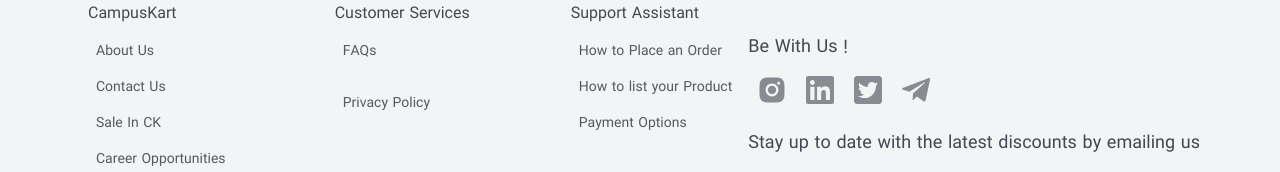
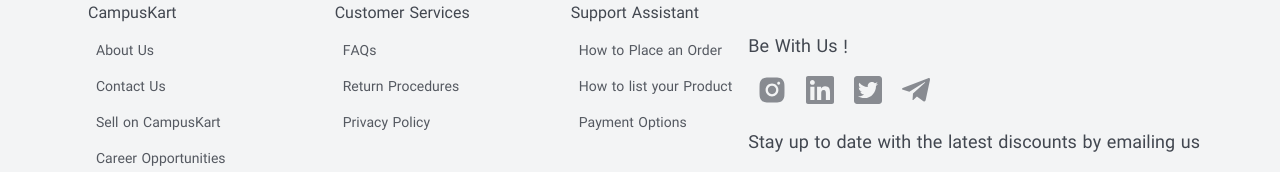
Before and after one commit to Animesh239/hostel_ecom, a Next.js app: page / in a window 1280 px wide. Shown: the part 493-665 px from the top of the page. Built offline with nearby package versions, Linux system fonts and the light colour scheme; no server answers.

Commit message:
Refactor footer links for better user experience

```diff
--- a/mock/footer.js
+++ b/mock/footer.js
@@ -14,7 +14,7 @@ export const footerContent = [
         href: "/blank",
       },
       {
-        text: "Sale In CK",
+        text: "Sell on CampusKart",
         href: "/blank",
       },
       {
@@ -31,7 +31,7 @@ export const footerContent = [
         href: "/blank",
       },
       {
-        text: "",
+        text: "Return Procedures",
         href: "/blank",
       },
       {
```
